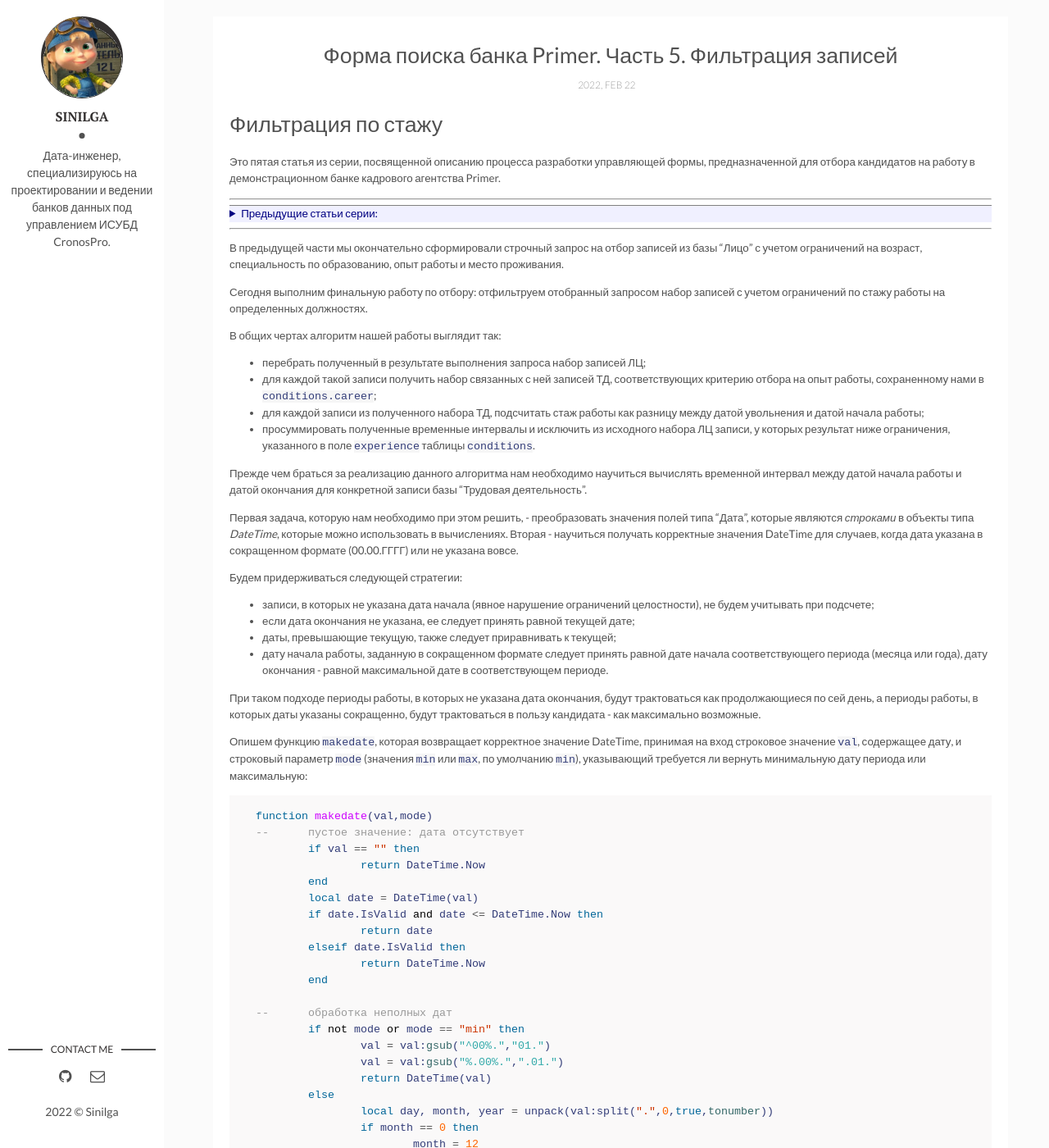
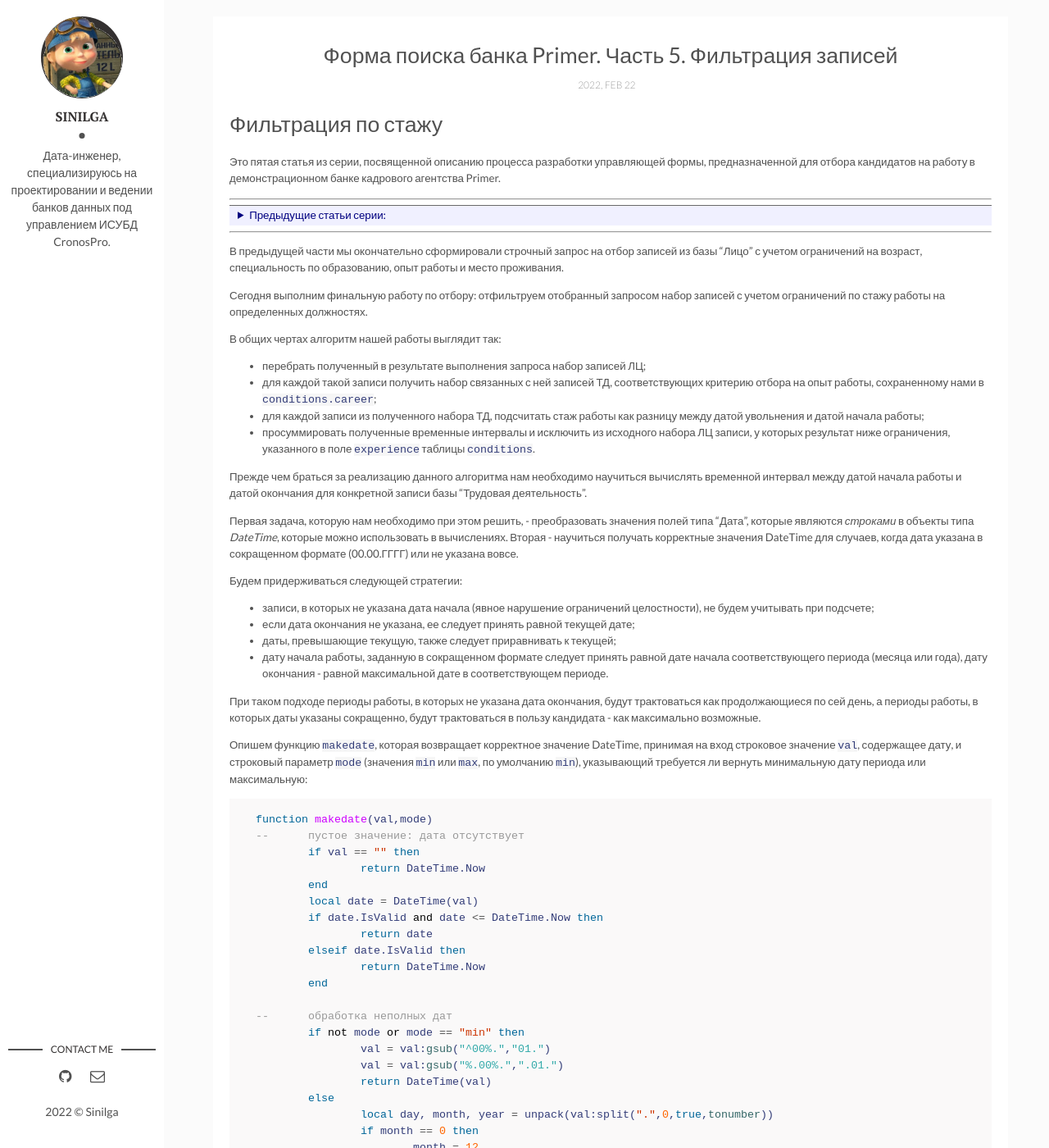
Before and after one commit to sinilga/cronospro, a Jekyll site: the page built from _posts/2022-02-22-findform_5.md, in a window 1280 px wide and 1400 px high. Shown: the whole window at 82% size. Built offline with Jekyll 4.4.1, drawn with Linux system fonts in a browser that asks for light colours.

Commit message:
Update main.css

```diff
--- a/assets/css/main.css
+++ b/assets/css/main.css
@@ -407,8 +407,9 @@ menu {
 details {
   color: #000080;
   background-color: #F0F0FF;
-  border-botom: solid 1px gray;
-  border-top: solid 1px gray;
+  border-botom: solid 1px dimgray;
+  border-top: solid 1px dimgray;
+  padding: 2px 10px;
 }
 
 /*
```
